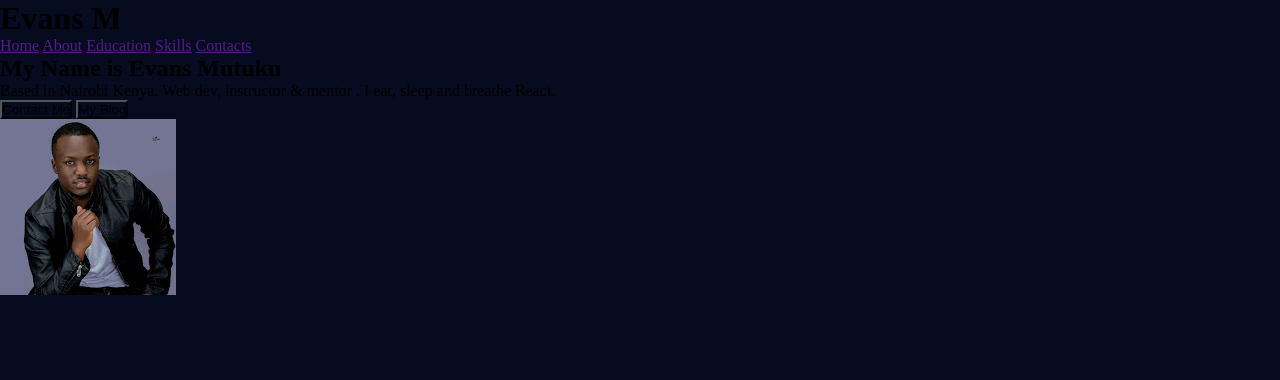
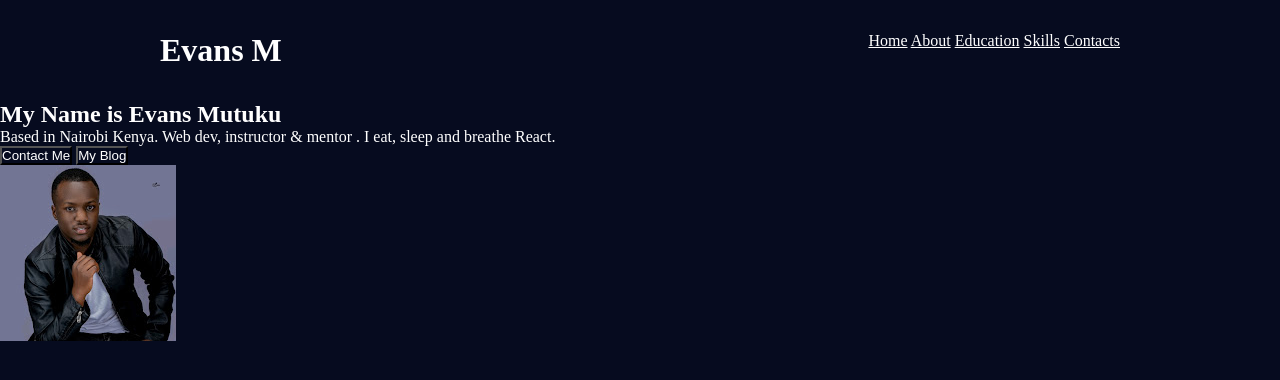
Before and after one commit to salimstephen/project-portfolio, a plain HTML site: page index.html in a window 1280 px wide. Drawn offline with Linux system fonts and the light colour scheme.

Commit message:
creating portfolio starter pack

```diff
--- a/styles.css
+++ b/styles.css
@@ -3,8 +3,14 @@
     margin: 0;
     padding: 0;
     background-color: #060b1f;
+    color: white;
 }
 
 header{
     background: #060b1f;
+    display: flex;
+    justify-content: space-between;
+    width: 80%;
+    margin: auto;
+    padding: 2rem;
 }
```
